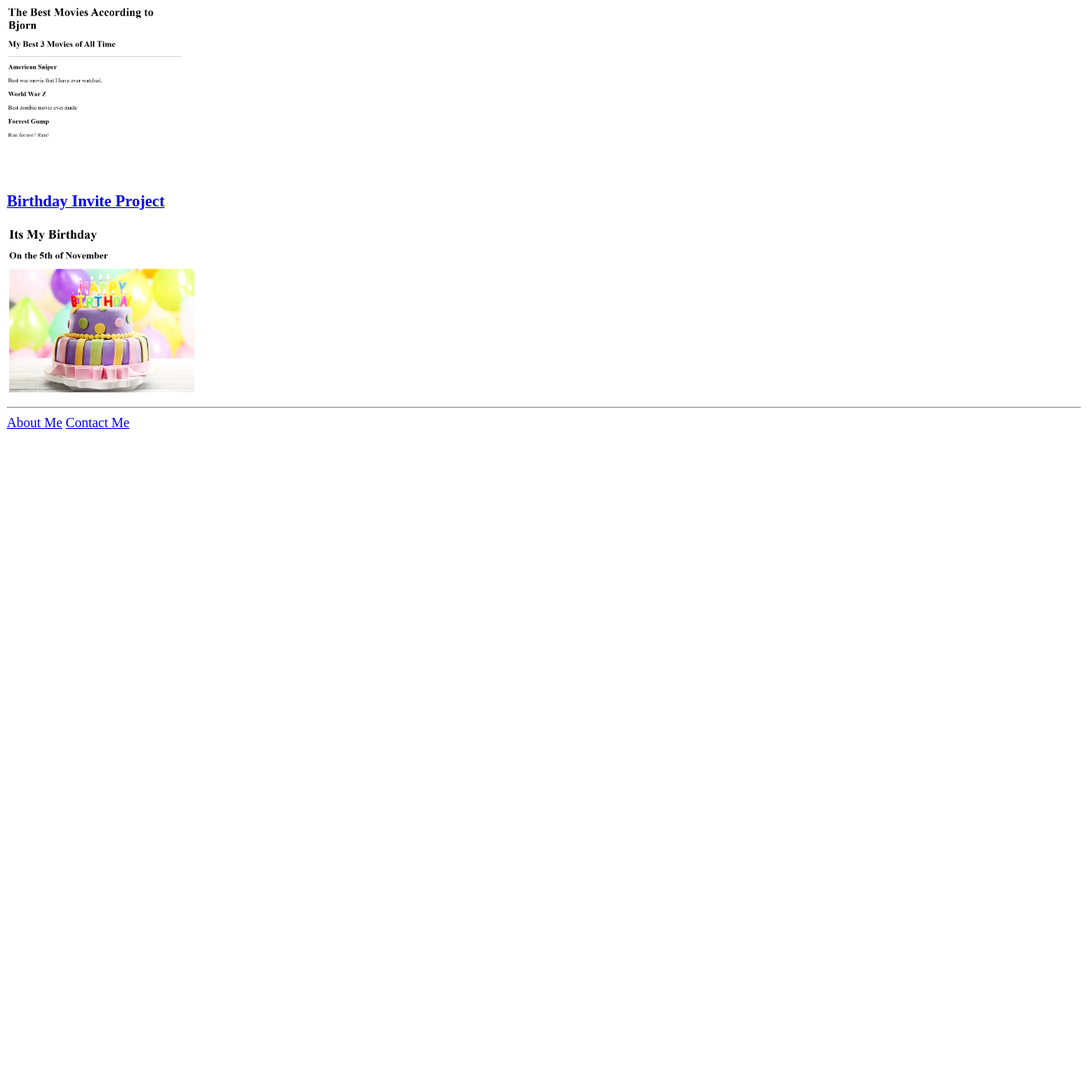
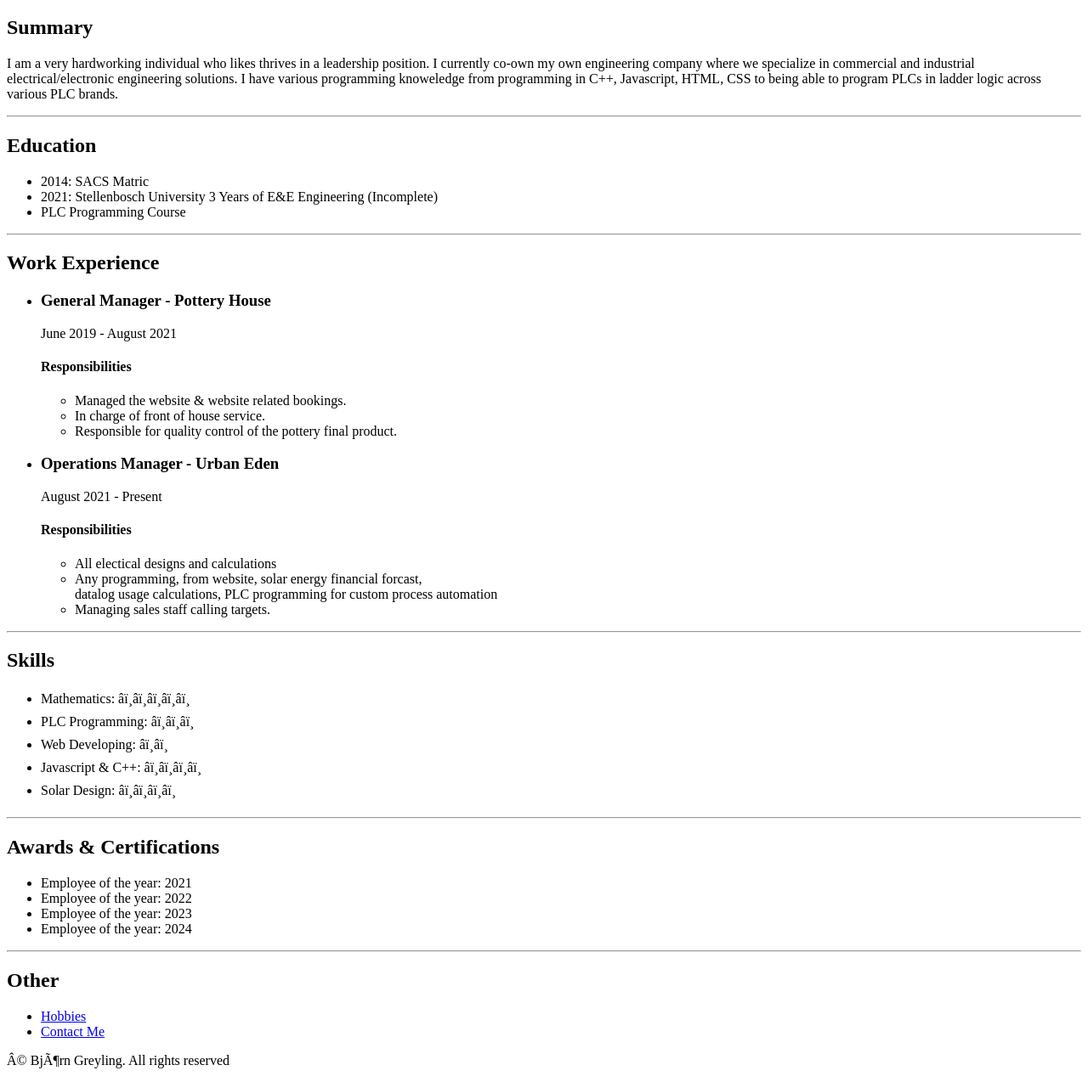
Before and after one commit to bjorngreyling/html-portfolio, a plain HTML site: page index.html in a window 1280 px wide. Shown: the part 185-1459 px from the top of the page at 85% size. Before the commit the page ends 800 px from the top, so only its background shows below. Drawn offline with Linux system fonts and the light colour scheme.

Commit message:
Add files via upload

```diff
--- a/index.html
+++ b/index.html
@@ -1,23 +1,73 @@
-<!-- TODO 1: Create the HTML Boilerplate -->
-
 <!DOCTYPE html>
 <html lang="en">
     <head>
-        <meta charset="UTF-8">
-        <title>My Website Portfolio</title>
+        <meta charset="UTC-8">
+        <title>My Resume</title>
     </head>
-
     <body>
-        <h1>Drikus van Zyl's Website Portfolio</h1>
-        <h2>I am a Web Developer</h2>
+        <h1>Björn Greyling</h1>
+        <img src="./Assets/Images/BjornPicture.jpg" alt="Picture of Bjorn Greyling" height="100" />
+        <h2>Summary</h2>
+        <p>I am a very hardworking individual who likes thrives in a leadership position.
+           I currently co-own my own engineering company where we specialize in commercial and industrial electrical/electronic engineering solutions.
+           I have various programming knoweledge from programming in C++, Javascript, HTML, CSS to being able to program PLCs in ladder logic across various PLC brands.
+        </p>
         <hr />
-        <h3><a href="./public/movie-ranking.html">Movie Ranking Project</a></h3>
-        <img src="./assets/images/movie-ranking-bjorn.png" alt="Movie Ranking Project Image" height="200" />
-        <h3><a href="./public/birthday-invite.html">Birthday Invite Project</a></h3>
-        <img src="./assets/images/birthday-invite-bjorn.png" alt="Birthday Invite Project Image" height="200" />
+        <h2>Education</h2>
+        <ul>
+            <li>2014: SACS Matric</li>
+            <li>2021: Stellenbosch University 3 Years of E&E Engineering (Incomplete)</li>
+            <li>PLC Programming Course</li>
+        </ul>
         <hr />
-        <a href="./public/about.html">About Me</a>
-        <a href="./public/contact.html">Contact Me</a>
+        <h2>Work Experience</h2>
+        <ul>
+            <li>
+                <h3>General Manager - Pottery House</h3>
+                <p>June 2019 - August 2021</p>
+                <h4>Responsibilities</h4>
+                <ul>
+                    <li>Managed the website & website related bookings.</li>
+                    <li>In charge of front of house service.</li>
+                    <li>Responsible for quality control of the pottery final product.</li>
+                </ul>
+            </li>
+            <li>
+                <h3>Operations Manager - Urban Eden</h3>
+                <p>August 2021 - Present</p>
+                <h4>Responsibilities</h4>
+                <ul>
+                    <li>All electical designs and calculations</li>
+                    <li>Any programming, from website, solar energy financial forcast,<br /> datalog usage calculations, PLC programming for custom process automation</li>
+                    <li>Managing sales staff calling targets.</li>
+                </ul>
+            </li>
+        </ul>
+        <hr />
+        <h2>Skills</h2>
+        <ul>
+            <li>Mathematics: ⭐️⭐️⭐️⭐️⭐️</li>
+            <li>PLC Programming: ⭐️⭐️⭐️</li>
+            <li>Web Developing: ⭐️⭐️</li>
+            <li>Javascript & C++: ⭐️⭐️⭐️⭐️</li>
+            <li>Solar Design: ⭐️⭐️⭐️⭐️</li>
+        </ul>
+        <hr />
+        <h2>Awards & Certifications</h2>
+        <ul>
+            <li>Employee of the year: 2021</li>
+            <li>Employee of the year: 2022</li>
+            <li>Employee of the year: 2023</li>
+            <li>Employee of the year: 2024</li>
+        </ul>
+        <hr />
+        <h2>Other</h2>
+        <ul>
+            <li><a href="./Public/hobbies.html">Hobbies</a></li>
+            <li><a href="./Public/contact.html">Contact Me</a></li>
+        </ul>
     </body>
+    <footer>
+        <p>© Björn Greyling. All rights reserved</p>
+    </footer>
 </html>
-<!-- TODO 7: Add the Contact Me and About Me page links -->
```
Also changed, not shown: Public/contact.html (added, +5 -0 lines), Public/hobbies.html (added, +7 -0 lines), Assets/Images/BjornPicture.jpg (added).
